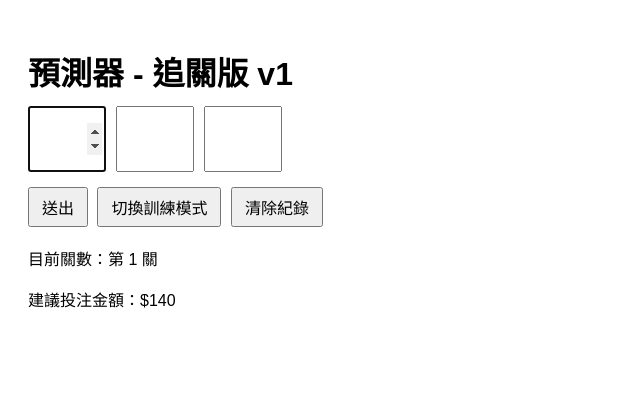
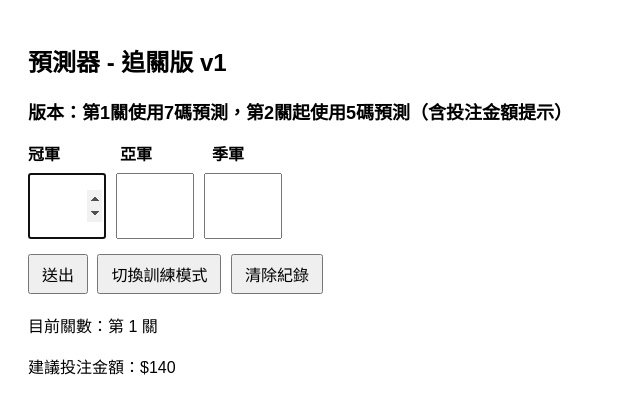
Before and after one commit to Proc789/5p, a Flask app: page / in a window 1280 px wide. Shown: the top 414 px of the page, without its empty margins (0-640 px from the left). Run offline with Flask 3, Linux system fonts and the light colour scheme.

Commit message:
Update123

```diff
--- a/templates/index.html
+++ b/templates/index.html
@@ -5,7 +5,8 @@
   <title>預測器 - 追關版 v1</title>
   <style>
     body { font-family: sans-serif; padding: 20px; line-height: 1.6; }
-    h1 { margin-bottom: 5px; }
+    h1 { font-size: 24px; }
+    h2 { font-size: 18px; margin-top: 10px; }
     input[type=number] {
       width: 70px;
       height: 60px;
@@ -24,9 +25,14 @@
     }
     ul { padding-left: 20px; }
     .info { margin-top: 20px; }
+    .label-row {
+      display: flex;
+      gap: 60px;
+      margin-bottom: 5px;
+      font-weight: bold;
+    }
   </style>
   <script>
-    // 自動跳格
     function setupAutoTab() {
       const inputs = document.querySelectorAll("input[type=number]");
       inputs.forEach((input, idx) => {
@@ -42,7 +48,12 @@
 </head>
 <body>
   <h1>預測器 - 追關版 v1</h1>
+  <h2>版本：第1關使用7碼預測，第2關起使用5碼預測（含投注金額提示）</h2>
+
   <form method="post">
+    <div class="label-row">
+      <span>冠軍</span><span>亞軍</span><span>季軍</span>
+    </div>
     <div class="number-inputs">
       <input type="number" name="n1" min="1" max="10" required autofocus>
       <input type="number" name="n2" min="1" max="10" required>
@@ -60,11 +71,16 @@
     <p>建議投注金額：${{ bet }}</p>
 
     {% if prediction %}
-      <p>預測號碼：<strong>{{ prediction }}</strong></p>
+      <p><strong>本期預測號碼：</strong>{{ prediction }}（目前第 {{ stage }} 關）</p>
     {% endif %}
 
     {% if train %}
-      <p>命中：{{ hit_count }} / {{ total }}（{{ (hit_count / total * 100)|round(1) if total else 0 }}%）</p>
+      <p><strong>訓練模式命中統計：</strong></p>
+      <ul>
+        <li>命中次數：{{ hit_count }}</li>
+        <li>總測試次數：{{ total }}</li>
+        <li>命中率：{{ (hit_count / total * 100)|round(1) if total else 0 }}%</li>
+      </ul>
     {% endif %}
 
     {% if history %}
```
